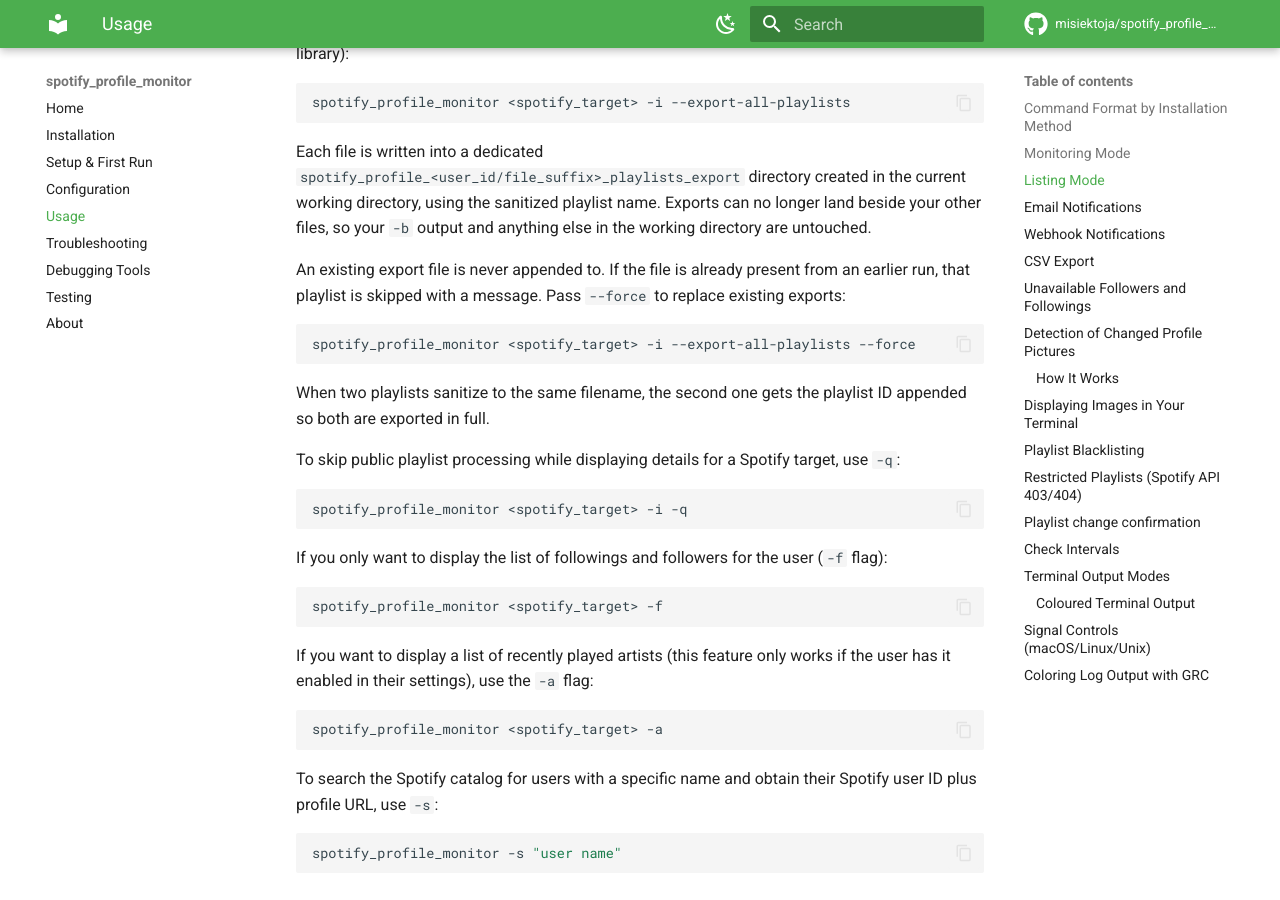
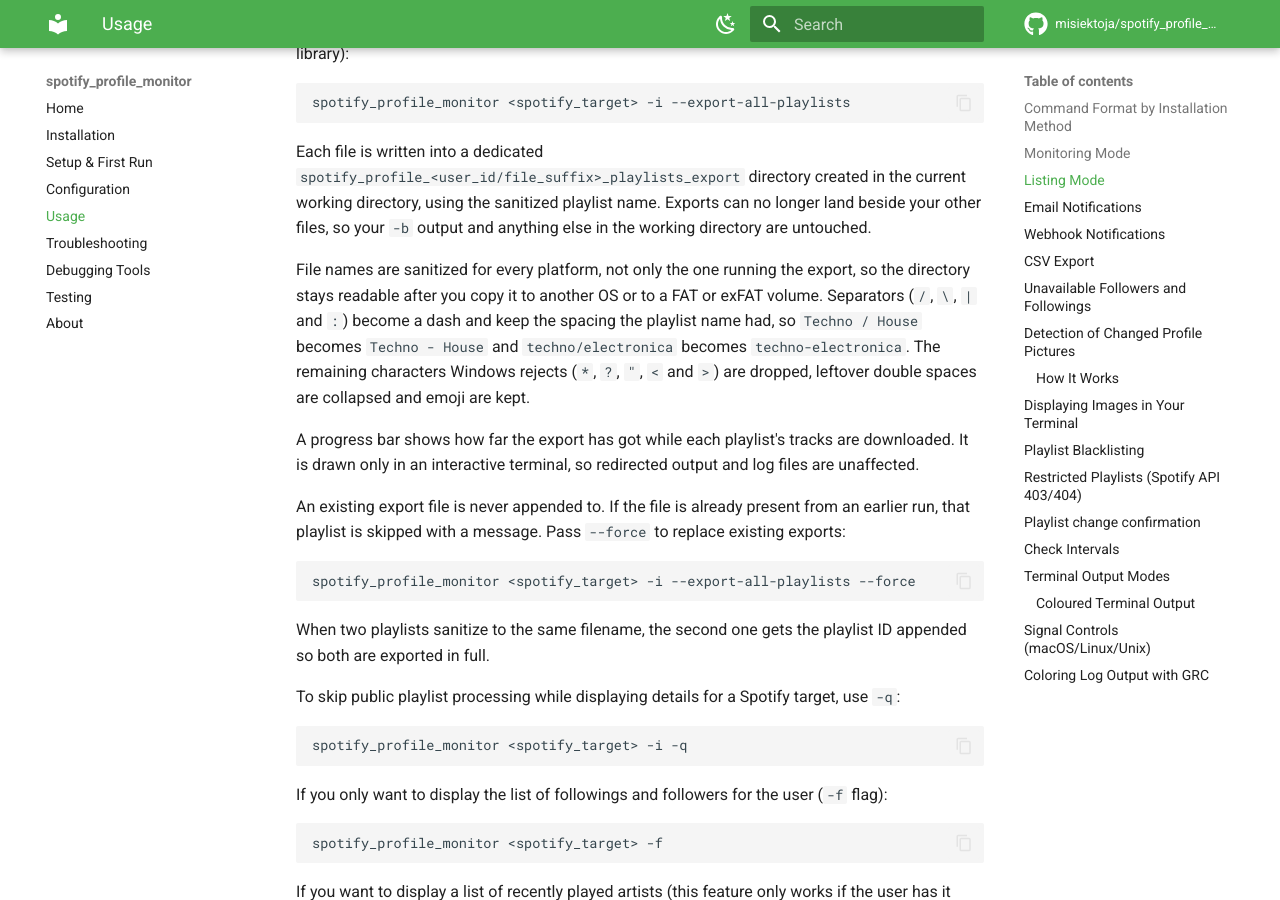
Before and after one commit to misiektoja/spotify_profile_monitor, an MkDocs documentation site: the page built from docs/usage.md, in a window 1280 px wide and 900 px high, scrolled down 5436 px. Built offline with MkDocs 1.6.1 and Material for MkDocs 9.7.7, drawn with Linux system fonts in a browser that asks for light colours; comment, search, counter and statistics services are not loaded.

Commit message:
docs(usage): describe playlist export names and progress

````diff
--- a/docs/usage.md
+++ b/docs/usage.md
@@ -179,6 +179,10 @@
 ```
 
 Each file is written into a dedicated `spotify_profile_<user_id/file_suffix>_playlists_export` directory created in the current working directory, using the sanitized playlist name. Exports can no longer land beside your other files, so your `-b` output and anything else in the working directory are untouched.
+
+File names are sanitized for every platform, not only the one running the export, so the directory stays readable after you copy it to another OS or to a FAT or exFAT volume. Separators (`/`, `\`, `|` and `:`) become a dash and keep the spacing the playlist name had, so `Techno / House` becomes `Techno - House` and `techno/electronica` becomes `techno-electronica`. The remaining characters Windows rejects (`*`, `?`, `"`, `<` and `>`) are dropped, leftover double spaces are collapsed and emoji are kept.
+
+A progress bar shows how far the export has got while each playlist's tracks are downloaded. It is drawn only in an interactive terminal, so redirected output and log files are unaffected.
 
 An existing export file is never appended to. If the file is already present from an earlier run, that playlist is skipped with a message. Pass `--force` to replace existing exports:
 
````
